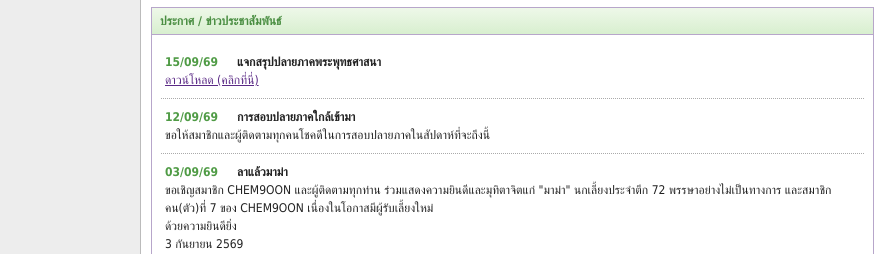
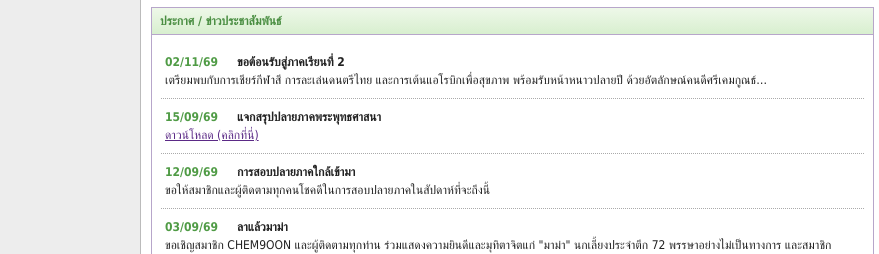
Before and after one commit to chem9oon/chem9oon.github.io, a plain HTML site: page index.html in a window 1280 px wide. Shown: the part 323-577 px from the top of the page, 0-879 px from the left. Drawn offline with Linux system fonts and the light colour scheme.

Commit message:
Update index.html

```diff
--- a/index.html
+++ b/index.html
@@ -115,6 +115,7 @@
       <section class="box" id="news">
         <div class="box-title pink">ประกาศ / ข่าวประชาสัมพันธ์</div>
         <div class="box-body">
+          <div class="news-item"><span class="date">02/11/69</span><b>ขอต้อนรับสู่ภาคเรียนที่ 2</b><br>เตรียมพบกับการเชียร์กีฬาสึ การละเล่นดนตรีไทย และการเต้นแอโรบิกเพื่อสุขภาพ พร้อมรับหน้าหนาวปลายปี ด้วยอัตลักษณ์คนดีศรีเคมกูณธ์…</div>
           <div class="news-item"><span class="date">15/09/69</span><b>แจกสรุปปลายภาคพระพุทธศาสนา</b><br><a target="_blank" href="https://drive.google.com/file/d/1W1FSAaX_8PuOCB5MWYVytTI7Ce1qnh3K/view?usp=sharing">ดาวน์โหลด (คลิกที่นี่)</a></div>
           <div class="news-item"><span class="date">12/09/69</span><b>การสอบปลายภาคใกล้เข้ามา</b><br>ขอให้สมาชิกและผู้ติดตามทุกคนโชคดีในการสอบปลายภาคในสัปดาห์ที่จะถึงนี้</div>
           <div class="news-item"><span class="date">03/09/69</span><b>ลาแล้วมาม่า</b><br>ขอเชิญสมาชิก CHEM9OON และผู้ติดตามทุกท่าน ร่วมแสดงความยินดีและมุทิตาจิตแก่ "มาม่า" นกเลี้ยงประจำตึก 72 พรรษาอย่างไม่เป็นทางการ และสมาชิกคน(ตัว)ที่ 7 ของ CHEM9OON เนื่องในโอกาสมีผู้รับเลี้ยงใหม่<br>ด้วยความยินดียิ่ง<br>3 กันยายน 2569</div>
```
